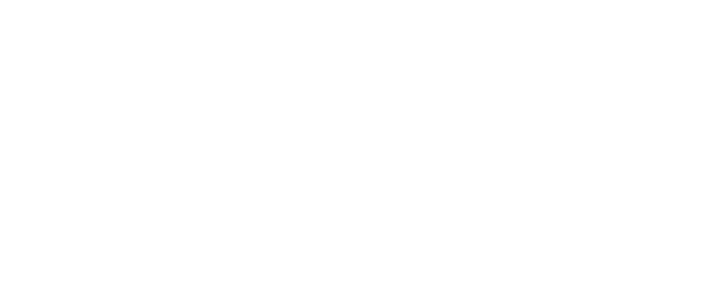
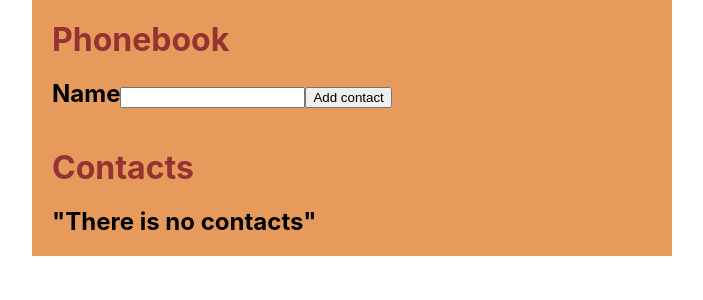
Before and after one commit to SofiiaShevtsova/goit-react-hw-02-phonebook, a React (Create React App) app: page / in a window 1280 px wide. Shown: the top 300 px of the page, without its empty margins (288-991 px from the left). Built offline with nearby package versions, Linux system fonts and the light colour scheme.

Commit message:
add Section and components

```diff
--- a/package.json
+++ b/package.json
@@ -4,6 +4,8 @@
   "private": true,
   "homepage": "https://sofiiashevtsova.github.io/goit-react-hw-02-phonebook/",
   "dependencies": {
+    "@emotion/react": "^11.10.5",
+    "@emotion/styled": "^11.10.5",
     "@testing-library/jest-dom": "^5.16.5",
     "@testing-library/react": "^13.4.0",
     "@testing-library/user-event": "^13.5.0",
--- a/src/components/App.jsx
+++ b/src/components/App.jsx
@@ -1,12 +1,17 @@
+import { Phonebook } from './Phonebook/Phonebook';
+
 export const App = () => {
   return (
     <div
       style={{
         height: '100%',
-        display: 'block',
+        display: 'flex',
+        flexDirection: `column`,
+        alignItems: `center`,
         color: '#010101',
       }}
     >
+      <Phonebook />
     </div>
   );
 };
--- /dev/null
+++ b/src/components/Phonebook/Contacts.jsx
@@ -0,0 +1,16 @@
+import styled from '@emotion/styled';
+
+const Contacts = props => {
+  props = null;
+  return props ? (
+    <ul className="a">
+      <li className="stat__item">
+        Good: <span>{}</span>
+      </li>
+    </ul>
+  ) : (
+    <p className="x">"There is no contacts"</p>
+  );
+};
+
+export default Contacts;
--- /dev/null
+++ b/src/components/Phonebook/FormAddContact.jsx
@@ -0,0 +1,21 @@
+import styled from '@emotion/styled';
+
+const FormAddContact = props => {
+  return (
+    <div>
+      <form>
+        <label htmlFor="name">Name</label>
+        <input
+          type="text"
+          name="name"
+          pattern="^[a-zA-Zа-яА-Я]+(([' -][a-zA-Zа-яА-Я ])?[a-zA-Zа-яА-Я]*)*$"
+          title="Name may contain only letters, apostrophe, dash and spaces. For example Adrian, Jacob Mercer, Charles de Batz de Castelmore d'Artagnan"
+          required
+        />
+        <button type="submit">Add contact</button>
+      </form>
+    </div>
+  );
+};
+
+export default FormAddContact;
--- /dev/null
+++ b/src/components/Phonebook/Phonebook.jsx
@@ -0,0 +1,25 @@
+import { Component } from 'react';
+
+import Section from './Section';
+import Contacts from './Contacts';
+import FormAddContact from './FormAddContact';
+
+export class Phonebook extends Component {
+  state = {
+    contacts: [],
+    name: '',
+  };
+
+  render() {
+    return (
+      <>
+        <Section title={'Phonebook'}>
+          <FormAddContact />
+        </Section>
+        <Section title={'Contacts'}>
+          <Contacts />
+        </Section>
+      </>
+    );
+  }
+}
--- /dev/null
+++ b/src/components/Phonebook/PhonebookStyles.js
@@ -0,0 +1,20 @@
+import styled from '@emotion/styled';
+
+const StyleList = {
+  SectionContainer: styled.div`
+    width: 600px;
+    padding: 20px;
+    background-color: rgb(230, 154, 92);
+    font-size: 24px;
+    color: black;
+    font-weight: bold;
+  `,
+
+  SectionTitle: styled.h2`
+    font-size: 32px;
+    margin-bottom: 20px;
+    color: rgb(150, 50, 50);
+  `,
+};
+
+export default StyleList;
--- /dev/null
+++ b/src/components/Phonebook/Section.jsx
@@ -0,0 +1,14 @@
+import StyleList from './PhonebookStyles';
+const { SectionContainer, SectionTitle } = StyleList;
+
+const Section = props => {
+  const { title, children } = props;
+  return (
+    <SectionContainer>
+      <SectionTitle>{title}</SectionTitle>
+      {children}
+    </SectionContainer>
+  );
+};
+
+export default Section;
--- a/src/index.css
+++ b/src/index.css
@@ -16,17 +16,11 @@
 }
 
 h2,
-p {
-    margin: 0;
-}
-
-ul {
+p,
+ul,
+li {
   margin: 0;
   padding: 0;
-}
-
-li
-{
   list-style: none;
 }
 
```
Also changed, not shown: 1 other file (tests, documents, lock files or other folders). Lines whose indentation alone changed are shown as unchanged.
